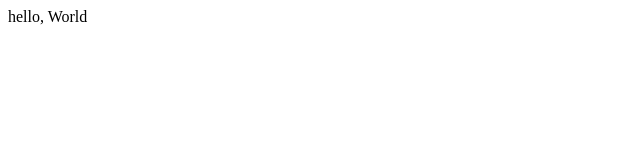
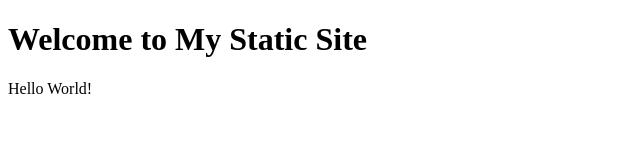
Before and after one commit to backlight-film/backlight-film.github.io, a plain HTML site: page index.html in a window 1280 px wide. Shown: the whole page, without its empty margins (0-640 px from the left). Drawn offline with Linux system fonts and the light colour scheme.

Commit message:
Update index.html

```diff
--- a/index.html
+++ b/index.html
@@ -1 +1,12 @@
-<p>hello, World</p>
+<!DOCTYPE html>
+<html lang="en">
+<head>
+    <meta charset="UTF-8">
+    <meta name="viewport" content="width=device-width, initial-scale=1.0">
+    <title>My Static Site</title>
+</head>
+<body>
+    <h1>Welcome to My Static Site</h1>
+    <p>Hello World!</p>
+</body>
+</html>
```
